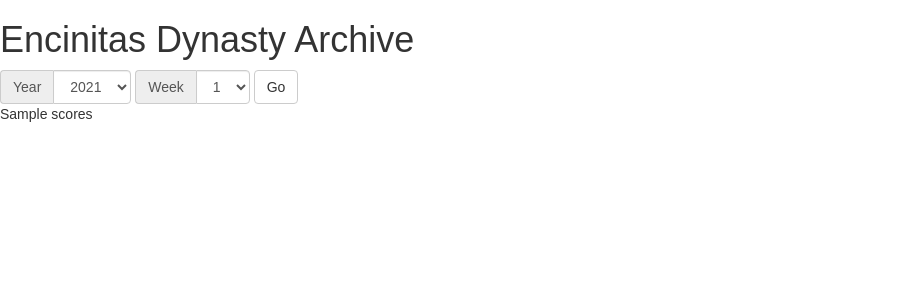
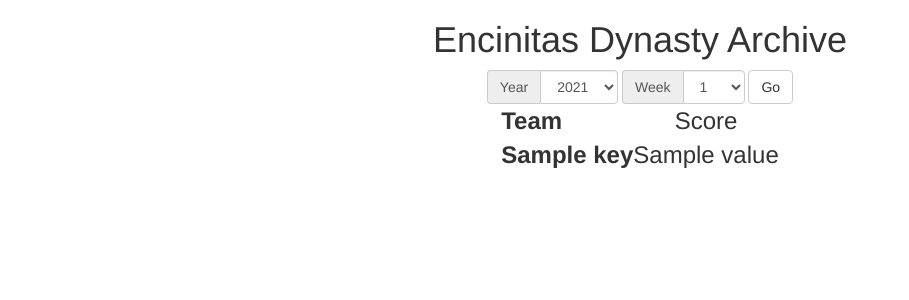
Before and after one commit to drewpgilmore/dynasty, a Flask app: template templates/archive.html in a window 1280 px wide. Shown: the top 300 px of the page, without its empty margins (0-909 px from the left). Run offline with Flask 2, Linux system fonts and the light colour scheme; the template is opened without the code that fills it: most values are stand-ins (such as "Sample title", 1, 10 or a date in 2020).

Commit message:
updated web page to render scores table in center with proper sorting

```diff
--- a/static/css/main.css
+++ b/static/css/main.css
@@ -1,19 +1,16 @@
 body {
     font-family: sans-serif;
+    text-align: center;
 }
 
-nav {
-    background-color: lightblue;
+.headline {
+    font-weight: 500;
 }
 
-.navbar-brand {
-    color: black;
-    font-family: sans-serif;
+#scores-table {
+    margin-left: auto;
+    margin-right: auto;
+    size: 65%;
     font-size: x-large;
-    font-weight: 700;
+    justify-self: center;
 }
-
-#scoreboard {
-    font-family: Arial, Helvetica, sans-serif;
-    color: red
-};
--- a/templates/archive.html
+++ b/templates/archive.html
@@ -4,5 +4,13 @@
 {% endblock %}
 
 {% block body %}
-{{ scores }}
+    <table class="table-center" id="scores-table">
+        <thead><th>Team</th><td>Score</td></thead>
+        {% for key, value in scores.items() %}
+        <tr>
+            <th>{{ key }}</th>
+            <td>{{ value }}</td>
+        </tr>
+        {% endfor %}
+    </table>
 {% endblock %}
--- a/templates/base.html
+++ b/templates/base.html
@@ -5,12 +5,12 @@
     <meta http-equiv="X-UA-Compatible" content="IE=edge">
     <meta name="viewport" content="width=device-width, initial-scale=1.0">
     <title>Encinitas Dynasty Archive</title>
+    <link rel="stylesheet" href="{{ url_for('static', filename='css/main.css') }}">
     <!-- Latest compiled and minified CSS -->
     <link rel="stylesheet" href="https://cdn.jsdelivr.net/npm/bootstrap@3.4.1/dist/css/bootstrap.min.css" integrity="sha384-HSMxcRTRxnN+Bdg0JdbxYKrThecOKuH5zCYotlSAcp1+c8xmyTe9GYg1l9a69psu" crossorigin="anonymous">
-    <link rel="stylesheet" href="{{ url_for('static', filename='css/main.css') }}">
+
 </head>
 <body>
-    <!--Navbar-->
     <h1 class="headline">Encinitas Dynasty Archive</h1>
     <form class="form-inline" method="POST" action="{{ url_for('archive') }}">
         <div class="form-group">
@@ -19,6 +19,11 @@
                   <select name="year_select" class="selectpicker form-control">
                     <option value="2021">2021</option>
                     <option value="2020">2020</option>
+                    <option value="2019">2019</option>
+                    <option value="2018">2018</option>
+                    <option value="2017">2017</option>
+                    <option value="2016">2016</option>
+                    <option value="2015">2015</option>
                   </select>
           </div>
           <div class="input-group">
@@ -26,6 +31,21 @@
                 <select name="week_select" class="selectpicker form-control">
                   <option value="1">1</option>
                   <option value="2">2</option>
+                  <option value="3">3</option>
+                  <option value="4">4</option>
+                  <option value="5">5</option>
+                  <option value="6">6</option>
+                  <option value="7">7</option>
+                  <option value="8">8</option>
+                  <option value="9">9</option>
+                  <option value="10">10</option>
+                  <option value="11">11</option>
+                  <option value="12">12</option>
+                  <option value="13">13</option>
+                  <option value="14">14</option>
+                  <option value="15">15</option>
+                  <option value="16">16</option>
+                  <option value="17">17</option>
                 </select>
         </div>
           <button type="submit" class="btn btn-default">Go</button>
```
